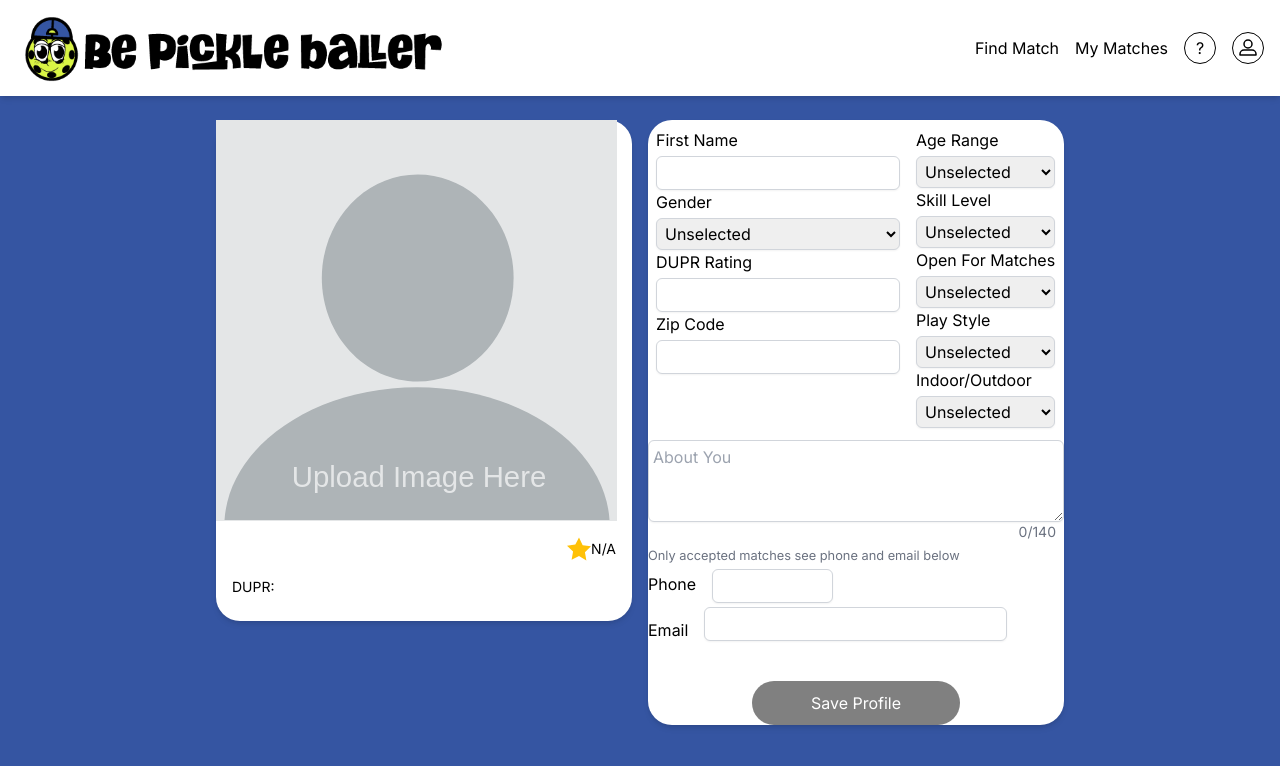
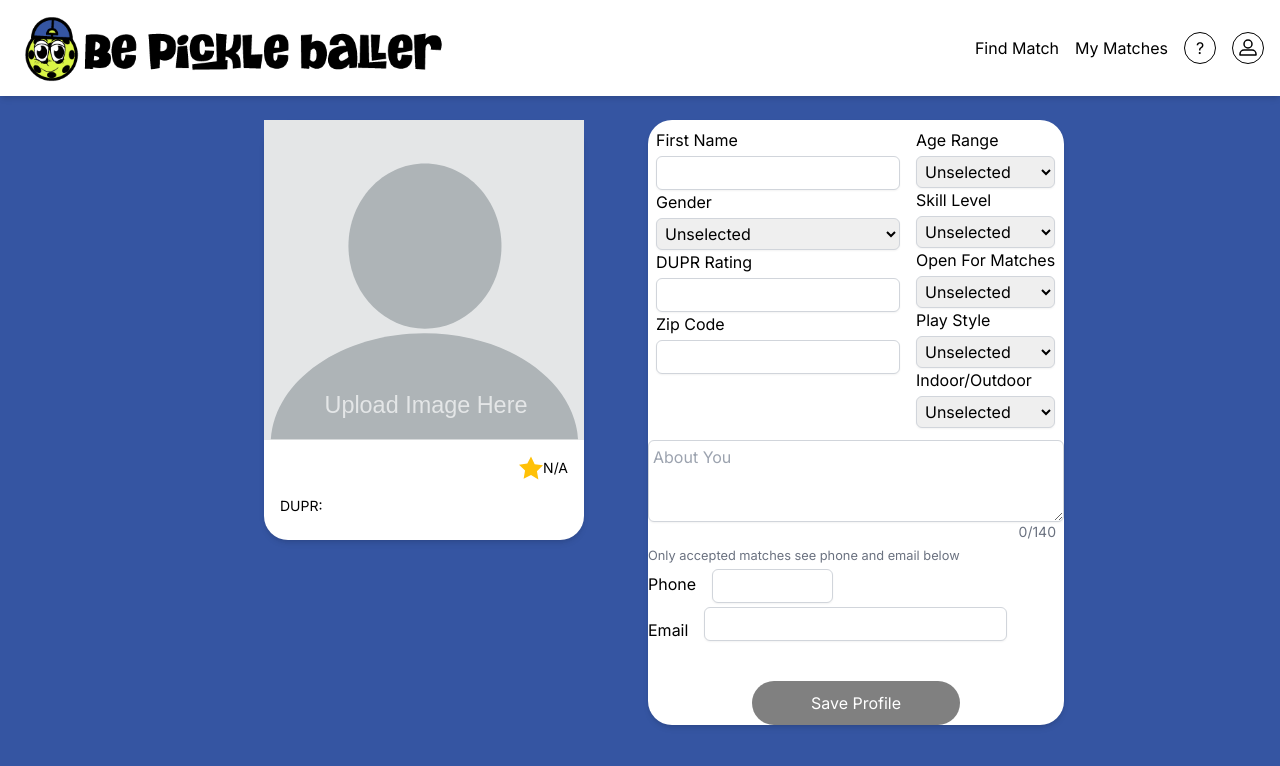
Before and after one commit to btejes/bepickleballer-matchmaking, a Next.js app: page /matchmaking/profile in a window 1280 px wide. Shown: the top 766 px of the page. Built offline with nearby package versions, Linux system fonts and the light colour scheme; no server answers.

Commit message:
trying image update

```diff
--- a/library/ProfileCard.jsx
+++ b/library/ProfileCard.jsx
@@ -128,12 +128,13 @@ const ProfileCard = ({ profile, isProfilePage }) => {
   };
 
   return (
-    <div className="w-xs aspect-video bg-white rounded-3xl shadow-md mx-auto">
-      <div className="relative w-full aspect-video rounded-t-3xl overflow-hidden">
+    <div className="max-w-xs aspect-video bg-white rounded-3xl shadow-md mx-auto">
+
+      <div className="relative w-full rounded-t-3xl overflow-hidden">
         <img
           src={image || `${apiBasePath}/blank-profile-picture.svg`}
           alt="Profile"
-          className={`object-cover max-w-full max-h-full ${!isProfilePage && (!image && 'blur-sm grayscale')} ${isProfilePage ? 'cursor-pointer' : ''}`}
+          className={`object-cover h-full w-full ${!isProfilePage && (!image && 'blur-sm grayscale')} ${isProfilePage ? 'cursor-pointer' : ''}`}
           onError={(e) => { e.target.src = `${apiBasePath}/blank-profile-picture.svg`; }}
           onClick={isProfilePage ? () => document.getElementById('imageUpload').click() : null}
         />
@@ -146,6 +147,7 @@ const ProfileCard = ({ profile, isProfilePage }) => {
           />
         )}
       </div>
+
       <div className="p-4 h-[40%]">
         <div className="flex flex-col h-full">
           <div className="flex justify-between items-center">
```
